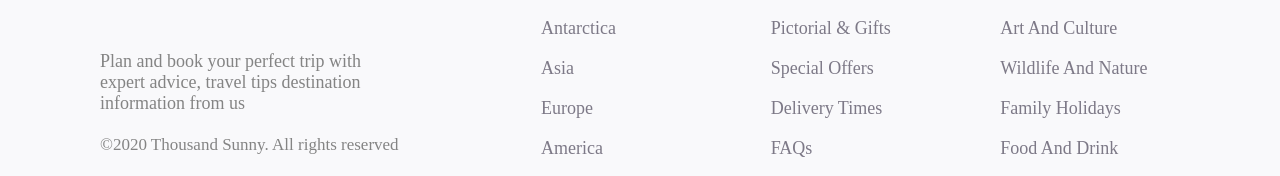
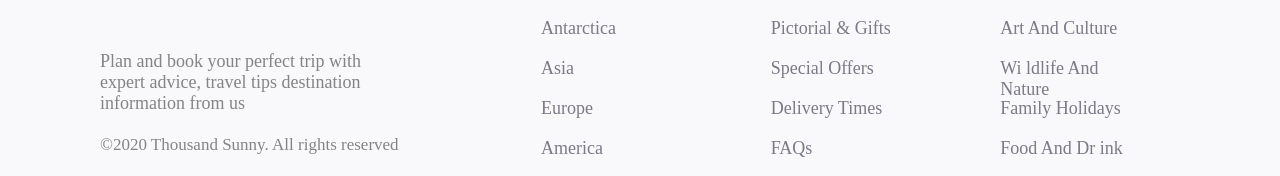
Before and after one commit to pinkypie1488/DZ, a plain HTML site: page index.html in a window 1280 px wide. Shown: the part 4110-4286 px from the top of the page. Drawn offline with Linux system fonts and the light colour scheme.

Commit message:
first commit

```diff
--- a/index.html
+++ b/index.html
@@ -208,9 +208,9 @@
         <h3>Interests</h3>
         <p>Advanture Travel</p>
         <p>Art And Culture</p>
-        <p>Wildlife And Nature</p>
+        <p>Wi ldlife And Nature</p>
         <p>Family Holidays</p>
-        <p>Food And Drink</p>
+        <p>Food And Dr ink</p>
     </div>
     </div>
     <hr>
```
